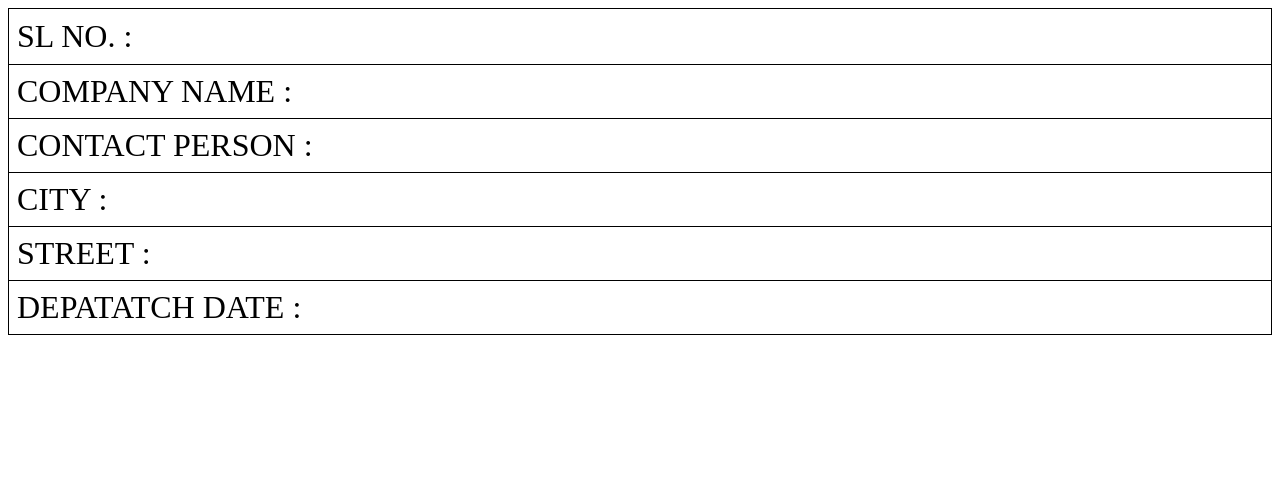
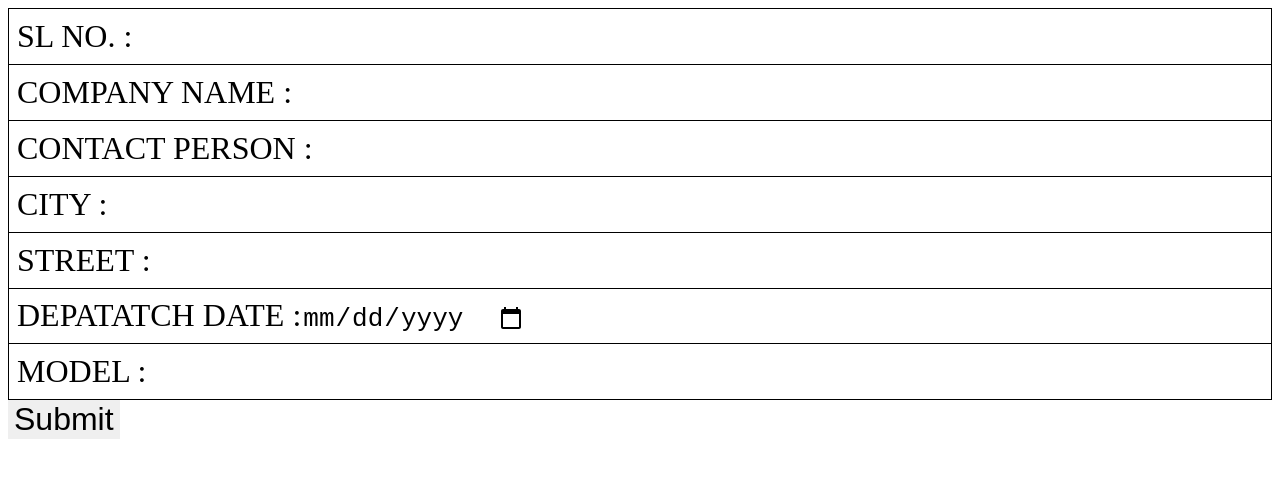
Before and after one commit to parthagravat/parthagravat.github.io, a plain HTML site: page index.html in a window 1280 px wide. Drawn offline with Linux system fonts and the light colour scheme.

Commit message:
asdasd
asdasd

```diff
--- a/index.html
+++ b/index.html
@@ -17,35 +17,45 @@
         border-width:0px;
         border:none;
         }
-        input:focus {outline:none!important;}
+        input:focus{outline:none!important;}
         </style>
         </head>
-    <body>
+    <body style="font-size: largo" id="mytab">
         <table style="overflow-x:auto">
             <tr>
-                <td>SL NO. :<input type="text"></td>
+                <td>SL NO. :<input type="text" id="slno"></td>
             </tr>
             <tr>
-                <td>COMPANY NAME :</td>
+                <td>COMPANY NAME :<input type="text" id="cname"></td>
             </tr>
             <tr>
-                <td>CONTACT PERSON :</td>
+                <td>CONTACT PERSON :<input type="text" id="cperson"></td>
             </tr>
             <tr>
-                <td>CITY :</td>
+                <td>CITY :<input type="text" id="city"></td>
             </tr>
             <tr>
-                <td>STREET :</td>
+                <td>STREET :<input type="text" id="street"></td>
             </tr>
             <tr>
-                <td>DEPATATCH DATE :</td>
+                <td>DEPATATCH DATE :<input type="date" id="ddate"></td>
+            </tr>
+            <tr>
+                <td>MODEL :<input type="text" id="model"></td>
             </tr>
         </table>
-        <table>
-
-        </table>
-        <table>
-
-        </table>
+            <input type="submit" onclick="printthis()" id="btn">
     </body>
+    <script>
+        function printthis() {
+            alert("htt");
+            var restorepage = document.body.innerHTML;
+            document.getElementById('btn').style.display = "none";
+            var printcontent = document.getElementById('mytab').innerHTML;
+       // document.body.innerHTML = printcontent;
+        window.print();
+        document.getElementById('btn').style.display = "block";
+       // document.body.innerHTML = restorepage;
+        }
+        </script>
 </html>
```
